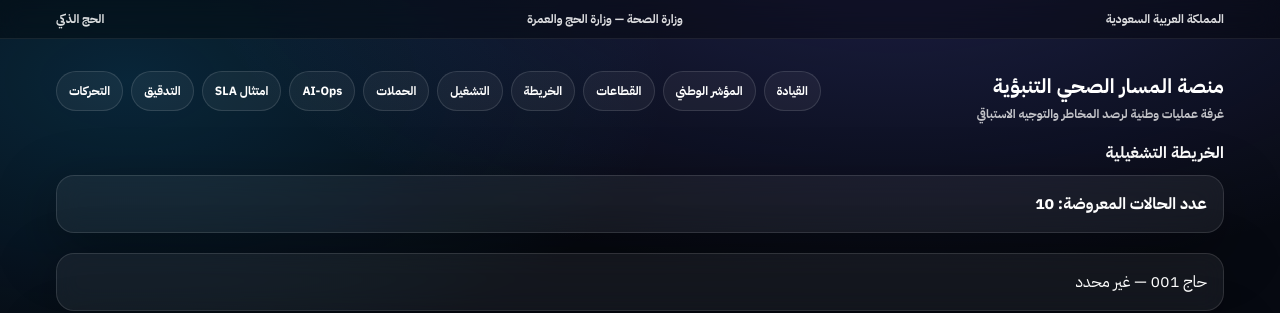
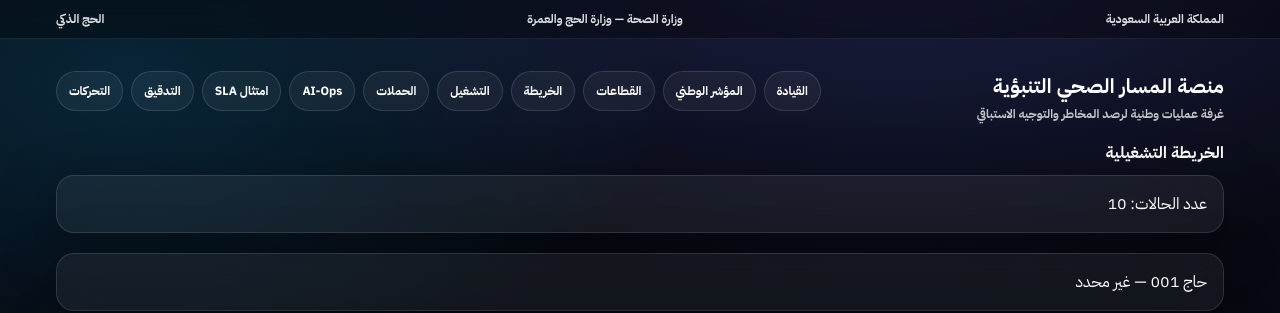
Before and after one commit to jkg9rmd8td-blip/hajj-health-monitoring, a Next.js app: page /map in a window 1280 px wide. Shown: the top 313 px of the page. Built offline with nearby package versions, Linux system fonts and the light colour scheme.

Commit message:
Update page.js

```diff
--- a/app/map/page.js
+++ b/app/map/page.js
@@ -1,4 +1,6 @@
 "use client"
+
+export const dynamic = "force-dynamic"
 
 import { useEffect, useState } from "react"
 
@@ -18,7 +20,7 @@ export default function MapPage() {
       <div className="sectionTitle">الخريطة التشغيلية</div>
 
       <div className="card">
-        <div style={{ fontWeight: 900 }}>عدد الحالات المعروضة: {data.length}</div>
+        عدد الحالات: {data.length}
       </div>
 
       <div style={{ marginTop: 20 }}>
```
